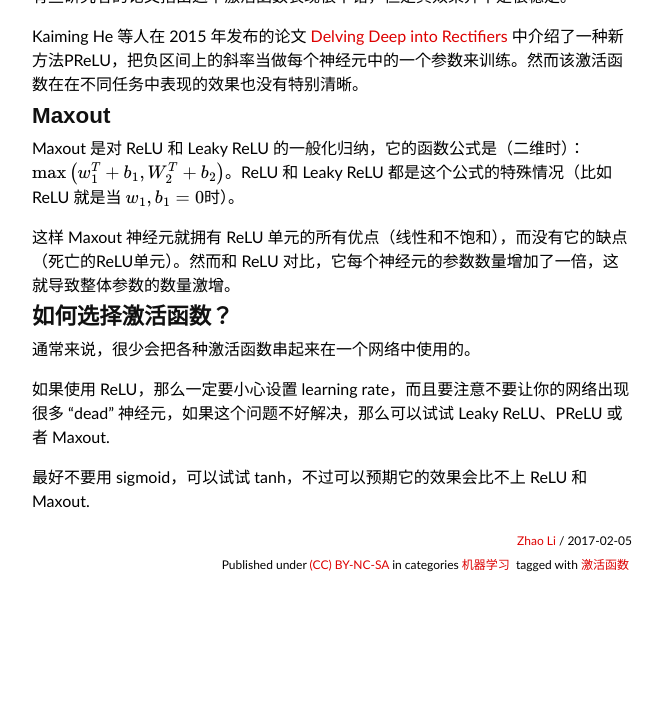
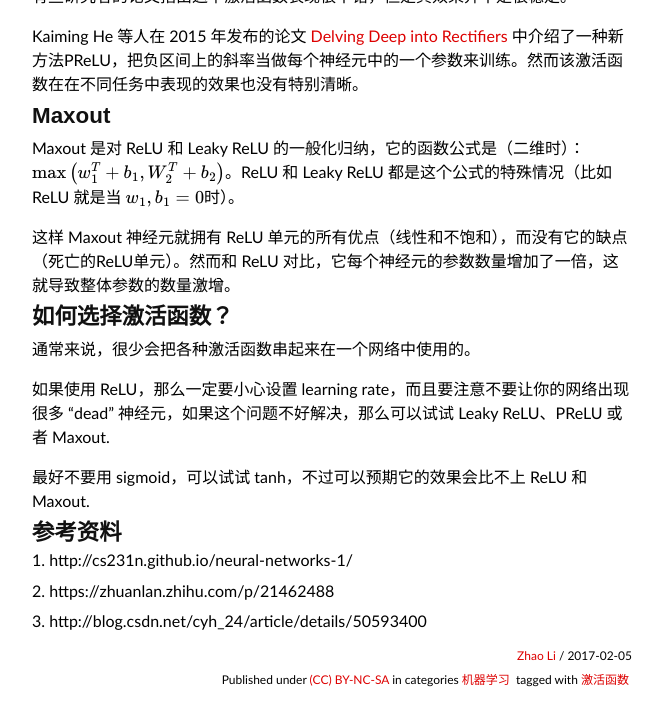
Before and after one commit to livc/livc.github.io, a Jekyll site: the page built from _posts/2017-02-05-176.md, in a window 1280 px wide and 900 px high, scrolled down 3146 px, cut to the strip 180-900 px from the top of the window. Shown: the whole strip, without its empty margins (308-971 px from the left). Built offline with Jekyll 4.4.1, drawn with Linux system fonts in a browser that asks for light colours; nearby versions of some CDN libraries; some web fonts are replaced; formulas are drawn with MathJax 3; comment, search, counter and statistics services are not loaded; before the commit the page ends 3931 px from its top, so only the background shows below that.

Commit message:
add reference of post176

```diff
--- a/_posts/2017-02-05-176.md
+++ b/_posts/2017-02-05-176.md
@@ -91,3 +91,9 @@
 如果使用 ReLU，那么一定要小心设置 learning rate，而且要注意不要让你的网络出现很多 “dead” 神经元，如果这个问题不好解决，那么可以试试 Leaky ReLU、PReLU 或者 Maxout.
 
 最好不要用 sigmoid，可以试试 tanh，不过可以预期它的效果会比不上 ReLU 和 Maxout.
+
+## 参考资料
+
+1. http://cs231n.github.io/neural-networks-1/
+2. https://zhuanlan.zhihu.com/p/21462488
+3. http://blog.csdn.net/cyh_24/article/details/50593400
```
